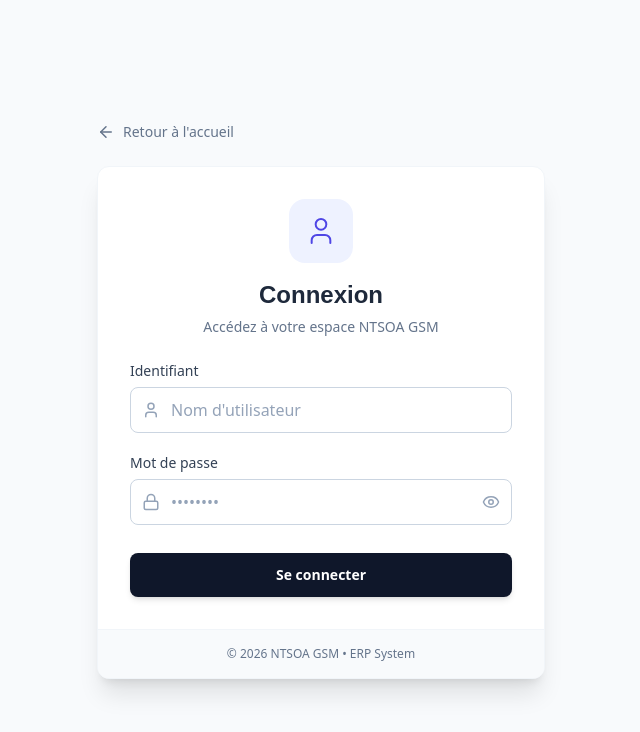
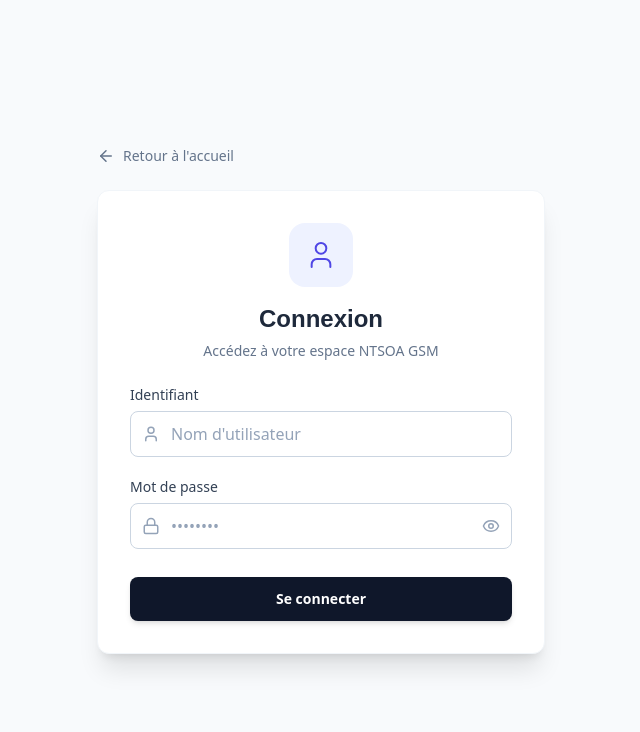
Before and after one commit to elysenoe925-creator/NTS_PROJECT, a React (Vite) app: page / in a window 1280 px wide. Both pictures are taken after a click on the button "Accès ERP". Shown: the top 732 px of the page, without its empty margins (319-959 px from the left). Built offline with nearby package versions, Linux system fonts and the light colour scheme; no server answers.

Commit message:
modif footer

```diff
--- a/src/components/Login.tsx
+++ b/src/components/Login.tsx
@@ -141,11 +141,7 @@
             </form>
           </div>
 
-          <div className="px-8 py-4 bg-slate-50 border-t border-slate-100 text-center">
-            <p className="text-xs text-slate-500">
-              © {new Date().getFullYear()} NTSOA GSM • ERP System
-            </p>
-          </div>
+
         </div>
       </div>
     </div>
```
